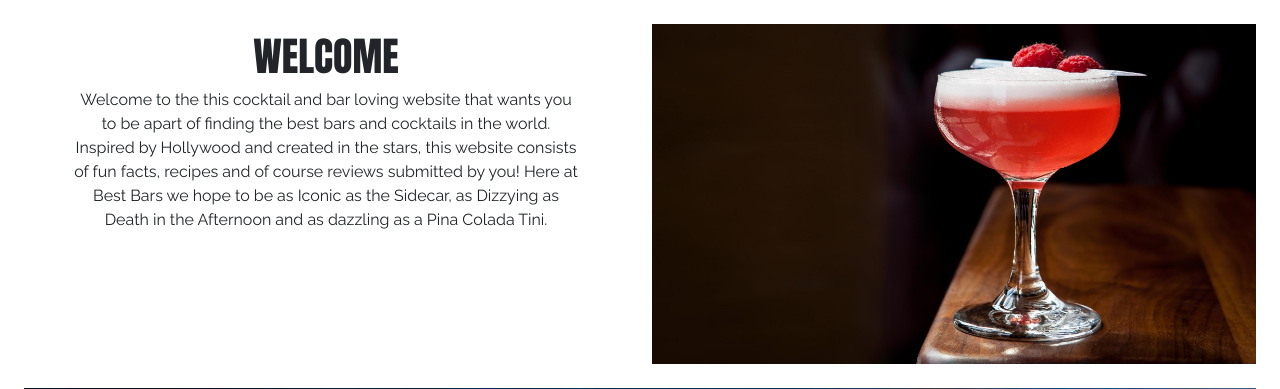
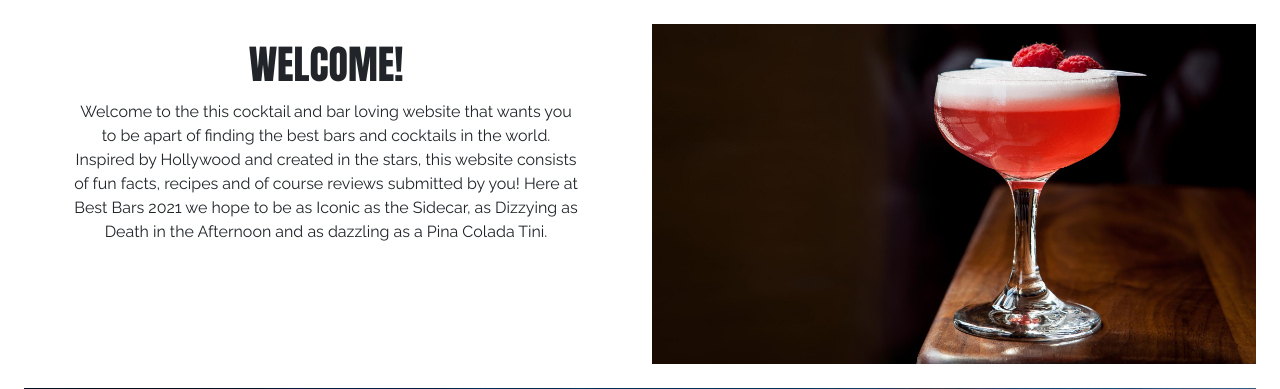
Before and after one commit to chardma3/Best-Bars-2021, a Flask app: page / in a window 1280 px wide. Shown: the part 168-557 px from the top of the page. Run offline with Flask 2, Linux system fonts and the light colour scheme; some libraries are stand-ins or nearby versions.

Commit message:
tweaked padding and margin on imgs and text on index

```diff
--- a/static/css/style.css
+++ b/static/css/style.css
@@ -56,7 +56,7 @@ a:hover {
 }
 
 img {
-width: 100%
+width: 100%;
 }
 
 .link-text {
@@ -66,9 +66,14 @@ width: 100%
 .heading-link {
     color:black;
 }
-.text-bottom {
-padding-top: 55px;
+
+ul {
+    display: table;
+    margin: 0 auto;
 }
+
+
+
 
 /* Form */
 
@@ -85,28 +90,6 @@ padding-top: 55px;
 .form-button {
     margin-top: 25px;
     padding-bottom:15px;
-}
-
-/* Background Images */
-.bg-hero {
-    height: 80vh;
-    background: url('../images/bg_hero.jpg') no-repeat center center fixed;
-    background-size: cover;
-    display:flex;
-}
-
-.bg-second {
-    height: 80vh;
-    background: url('../images/bg_second.jpg') no-repeat center center fixed;
-    background-size: cover;
-    display:flex;
-}
-
-.bg-third {
-    height: 80vh;
-    background: url('../images/bg_third.jpg') no-repeat center center fixed;
-    background-size: cover;
-    display:flex;
 }
 
 /* Buttons */
--- a/templates/index.html
+++ b/templates/index.html
@@ -6,25 +6,32 @@
 <div class="container-fluid mt-4">
     <div class="row">
         <div class="col-12 col-md-6">
-            <h1 class="text-center pt-2">WELCOME</h1>
-            <p class="text-center px-5">Welcome to the this cocktail and bar loving website that wants you to be apart of finding the best bars and cocktails in the world.
-      Inspired by Hollywood and created in the stars, this website consists of fun facts, recipes and of course reviews submitted by you!
-      Here at Best Bars we hope to be as Iconic as the Sidecar, as Dizzying as Death in the Afternoon and as dazzling as a Pina Colada Tini.</p>
+            <h1 class="text-center pt-3">WELCOME!</h1>
+            <p class="text-center px-5 pt-1 mb-1">Welcome to the this cocktail and bar loving website that wants you to be apart
+                of finding the best bars and cocktails in the world.
+                Inspired by Hollywood and created in the stars, this website consists of fun facts, recipes and of
+                course reviews submitted by you!
+                Here at Best Bars 2021 we hope to be as Iconic as the Sidecar, as Dizzying as Death in the Afternoon and as
+                dazzling as a Pina Colada Tini.</p>
         </div>
-        <div class="col-12 col-md-6"><img src="{{ url_for('static', filename='images/drink_one.jpg') }}" alt="cocktail"></div>
+        <div class="col-12 col-md-6"><img src="{{ url_for('static', filename='images/drink_one.jpg') }}" alt="cocktail">
+        </div>
     </div>
 </div>
-<div class="container-fluid mt-4"><img src="{{ url_for('static', filename='images/bg_hero.jpg') }}" alt="cocktail"></div>
+<div class="container-fluid mt-4"><img src="{{ url_for('static', filename='images/bg_hero.jpg') }}" alt="cocktail">
+</div>
 <div class="container-fluid mt-4">
     <div class="row">
         <div class="col-12 col-md-6">
             <h1 class="text-center pt-2">DID YOU KNOW?</h1>
-            <p class="text-center px-5">The word cocktail originated in the United States in the 17th century but didn't gain popularity until
+            <p class="text-center px-5">The word cocktail originated in the United States in the 17th century but didn't
+                gain popularity until
                 the middle of the 1800s.
                 This popularity is thanks in large part to Jerry Thomas, the granddad of mixology, who published his
                 bartender's guide in 1862.</p>
         </div>
-        <div class="col-12 col-md-6"><img src="{{ url_for('static', filename='images/drink_one.jpg') }}" alt="cocktail"></div>
+        <div class="col-12 col-md-6"><img src="{{ url_for('static', filename='images/drink_one.jpg') }}" alt="cocktail">
+        </div>
     </div>
 </div>
 <!--
@@ -33,10 +40,12 @@
 <div class="container-fluid mt-4"><img src="{{ url_for('static', filename='images/bg_two.jpg') }}" alt="cocktail"></div>
 <div class="container-fluid mt-4">
     <div class="row">
-        <div class="col-12 col-md-6"><img src="{{ url_for('static', filename='images/drink_two.jpg') }}" alt="cocktail"></div>
+        <div class="col-12 col-md-6"><img src="{{ url_for('static', filename='images/drink_two.jpg') }}" alt="cocktail">
+        </div>
         <div class="col-12 col-md-6">
             <h1 class="text-center pt-2">AFTERNOON DEATH</h1>
-            <p class="text-center px-5">Ernest Hemingway invented this one because of his love of absinthe during his time in France. Death in
+            <p class="text-center px-5">Ernest Hemingway invented this one because of his love of absinthe during his
+                time in France. Death in
                 the Afternoon was also his contribution to “So Red the Nose, or Breath in the Afternoon,”
                 a 1935 cocktail book featuring recipes from 30 celebrity authors.</p>
         </div>
@@ -46,22 +55,29 @@
 <!--
 <div class="container-fluid bg-third"></div>
 -->
-<div class="container-fluid mt-4"><img src="{{ url_for('static', filename='images/bg_three.jpg') }}" alt="cocktail"></div>
+<div class="container-fluid mt-4"><img src="{{ url_for('static', filename='images/bg_three.jpg') }}" alt="cocktail">
+</div>
 <div class="container-fluid mt-4">
     <div class="row">
         <div class="col-12 col-md-6">
             <h1 class="text-center pt-2">DID YOU KNOW?</h1>
-            <p class="text-center px-5">Prohibition in the United States may have banned liquor, but spirits flowed freely in the back alleys,
+            <p class="text-center px-5">Prohibition in the United States may have banned liquor, but spirits flowed
+                freely in the back alleys,
                 speakeasies, and countrysides of America.
-                In fact, many of the best cocktails came out of and survived those dry years. Some examples of prohibition cockatails are Sidecar, White Lady, Mojito and Daquiri. </p>
-                <h3>Daquiri</h3>
-                <ul >
+                In fact, many of the best cocktails came out of and survived those dry years. Some examples of
+                prohibition cockatails are Sidecar, White Lady, Mojito and Daquiri. </p>
+            <div class="col py-5">
+                <h3 class="text-center">Daquiri</h3>
+                <ul>
                     <li>50ml white rum</li>
                     <li>3ml lime</li>
                     <li>1ml sugar syrup</li>
                 </ul>
+            </div>
+
         </div>
-        <div class="col-12 col-md-6"><img src="{{ url_for('static', filename='images/drink_three.jpg') }}" alt="cocktail"></div>
+        <div class="col-12 col-md-6"><img src="{{ url_for('static', filename='images/drink_three.jpg') }}"
+                alt="cocktail"></div>
     </div>
 </div>
 
```
